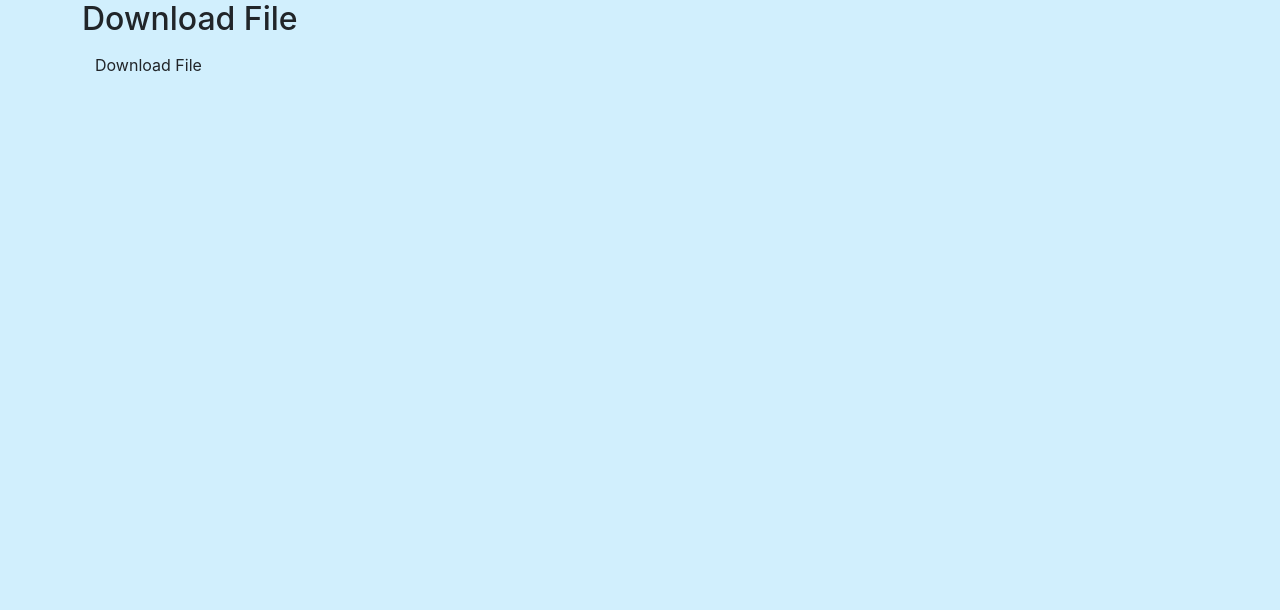
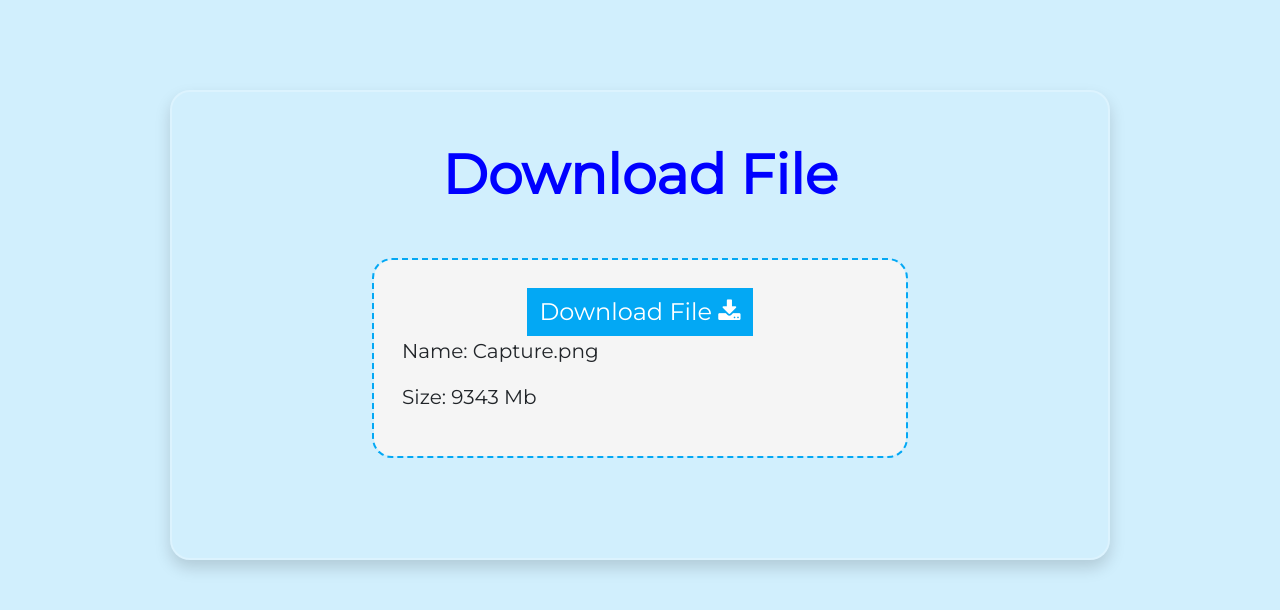
Before and after one commit to VaibhavPachpute21/QuickShare, a React (Create React App) app in the folder client/: page /download/1 in a window 1280 px wide. Shown: the top 610 px of the page. Built offline with nearby package versions, Linux system fonts and the light colour scheme.

Commit message:
download page

```diff
--- a/client/src/components/DownloadFilePage.js
+++ b/client/src/components/DownloadFilePage.js
@@ -2,11 +2,27 @@ import React from 'react'
 import { Link, useParams } from 'react-router-dom';
 
 export const DownloadFilePage = (props) => {
-    const {id}=useParams()
+  const { id } = useParams()
+
+
+
+
   return (
-    <div className='container'>
-        <h2>Download File</h2>
-        <a href={`http://127.0.0.1:8080/file/${id}`} target='_blank' className='btn'>Download File</a>
+    <div className='container outercontainer '>
+      <div className='justify-content-center innerContainer shadow'>
+        <h2 className='text-center'>Download File</h2>
+        <div className='dropbox form-control form-control-lg'>
+          <a href={`http://127.0.0.1:8080/file/${id}`} target='_blank' className='btn'>Download File <i class="fa fa-download" ></i></a>
+          <div className='container'>
+            <div className='justify-content-start'>
+              <p>Name: Capture.png</p>
+              <p>Size: 9343 Mb</p>
+            </div>
+
+          </div>
+        </div>
+      </div>
     </div>
+
   )
 }
```
Also changed, not shown: 3 other files (tests, documents, lock files or other folders).
